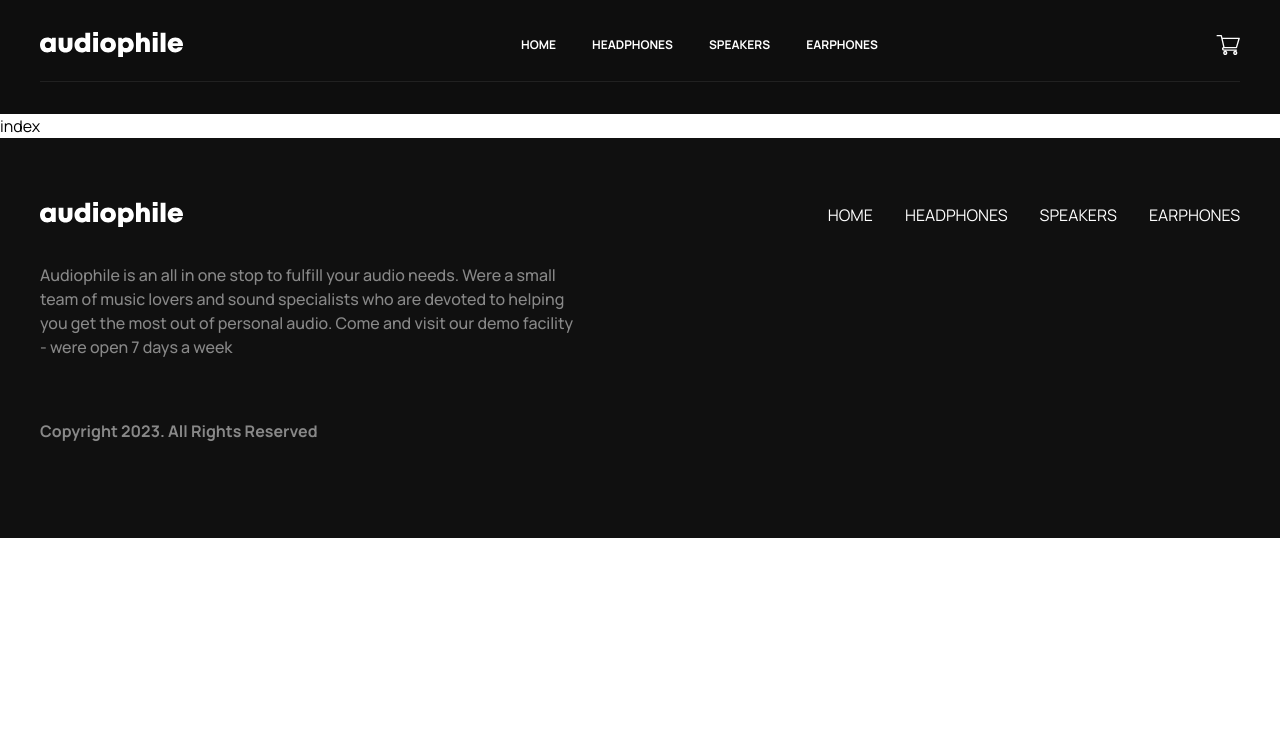
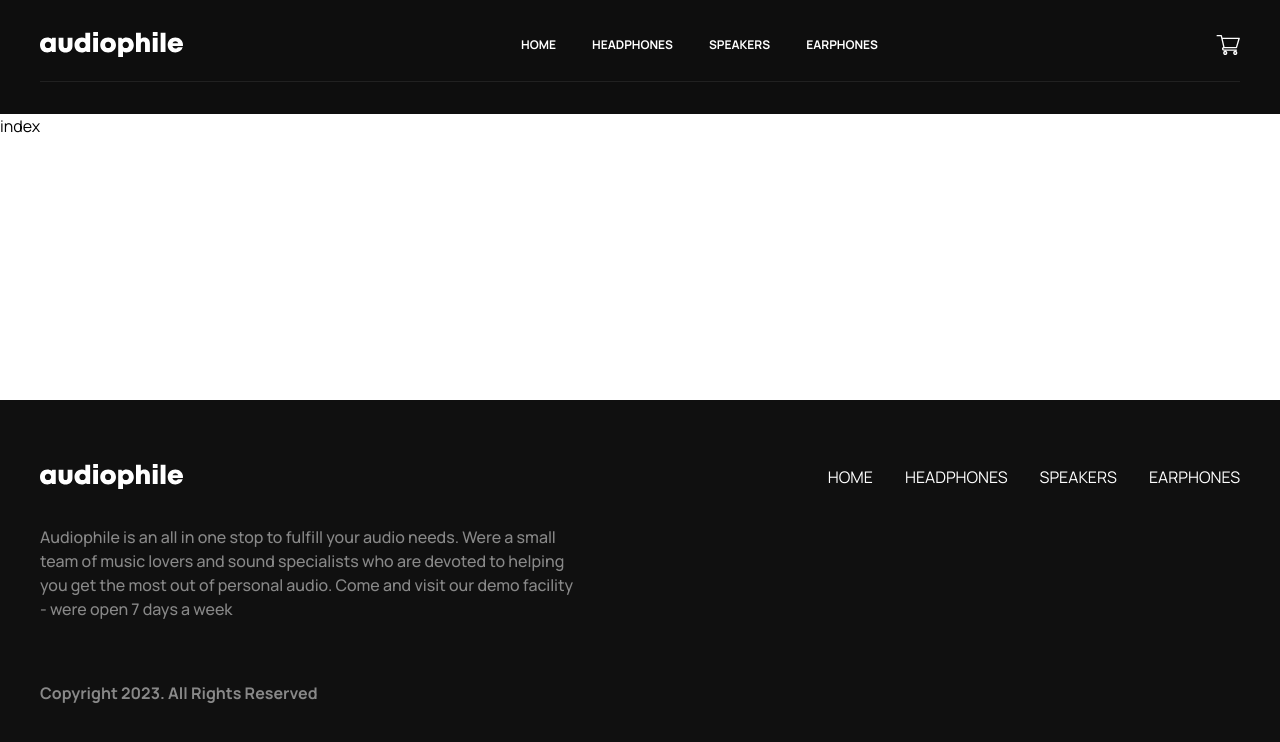
Before and after one commit to matheusOliv23/VarietyShop, a Next.js app: page /headphones in a window 1280 px wide. Shown: the top 742 px of the page. Built offline with nearby package versions, Linux system fonts and the light colour scheme; some icons are missing.

Commit message:
fix: adjusting footer style

```diff
--- a/src/components/Footer/index.tsx
+++ b/src/components/Footer/index.tsx
@@ -22,7 +22,7 @@ export default function Footer({
   socialIcons
 }: FooterProps) {
   return (
-    <footer className="bg-dark-50">
+    <footer className="bg-dark-50 md:absolute w-full bottom-0">
       <div className="md:h-[400px] max-w-7xl m-auto md:px-10 lg:pt-16 px-6 py-10 md:pb-11 md:pt-14 w-full">
         <div className="mb-9 items-center gap-6 flex md:flex-row flex-col justify-between">
           <Image
@@ -31,7 +31,7 @@ export default function Footer({
             height={25}
             src="/icons/logo.svg"
           />
-          <div className="flex gap-8 text-white">
+          <div className="hidden gap-8 md:flex text-white">
             {menu.map((item) => (
               <li
                 key={item.id}
```
